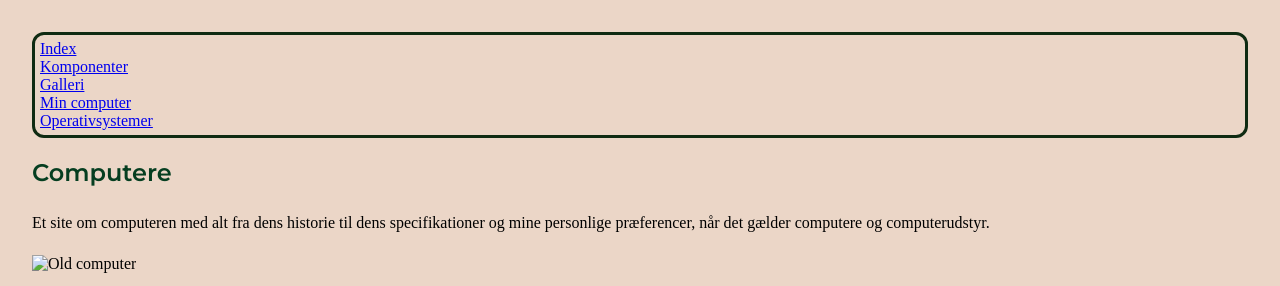
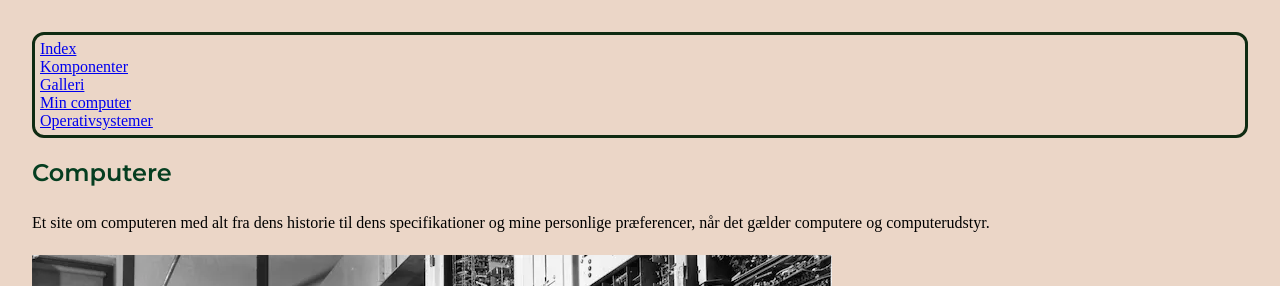
Before and after one commit to tildefiona-stack/Mobilside, a plain HTML site: page index.html in a window 1280 px wide. Shown: the top 286 px of the page. Drawn offline with Linux system fonts and the light colour scheme; files whose address does not match are found by name.

Commit message:
Update index.html

```diff
--- a/index.html
+++ b/index.html
@@ -26,7 +26,7 @@
         <section>
             <h1>Computere</h1>
             <p>Et site om computeren med alt fra dens historie til dens specifikationer og mine personlige præferencer, når det gælder computere og computerudstyr.</p>
-            <img src="../imgs/computer-old.webp" alt="Old computer">
+            <img src="computer-old.webp" alt="Old computer">
         </section>
         <section>
             <a href="galleri.html" class="knap">Galleri</a>
```
